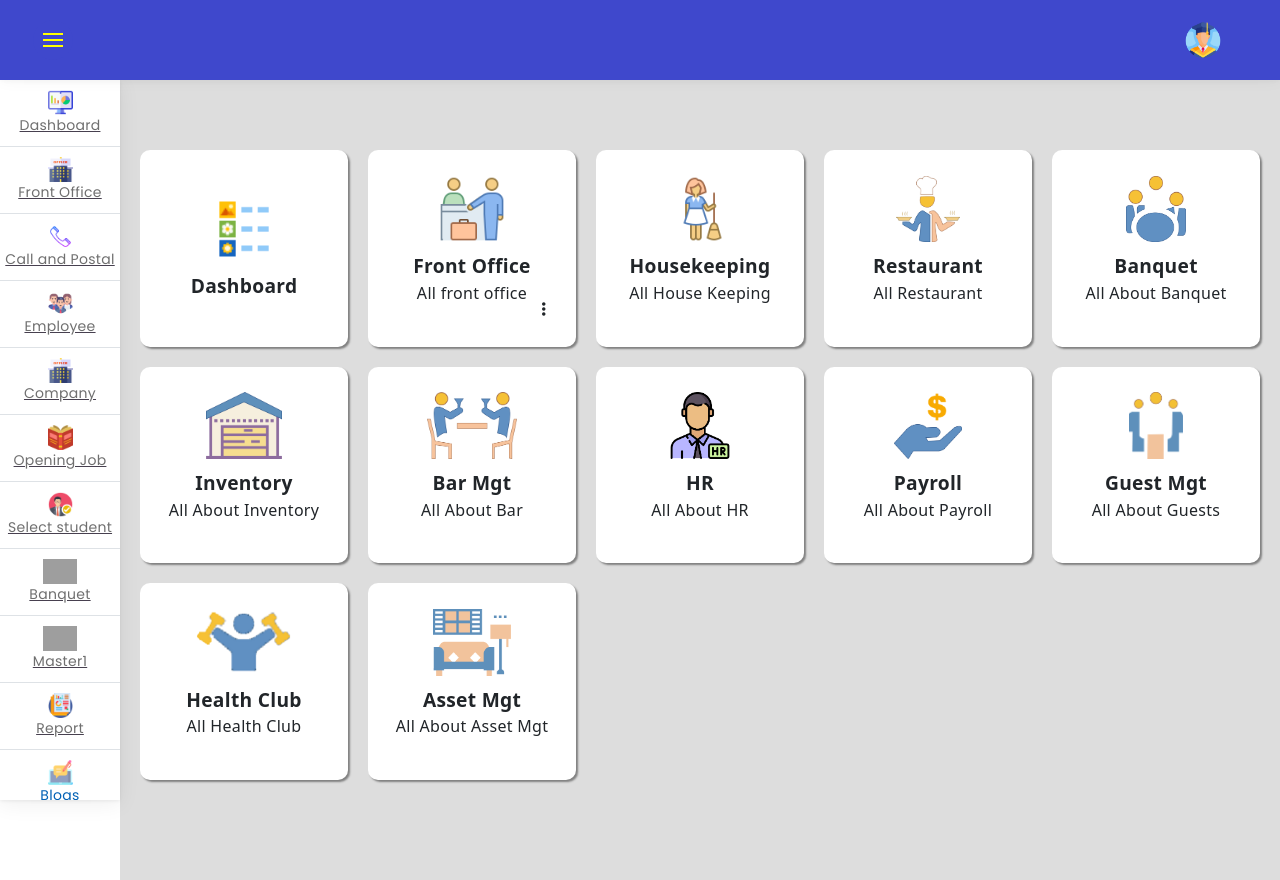
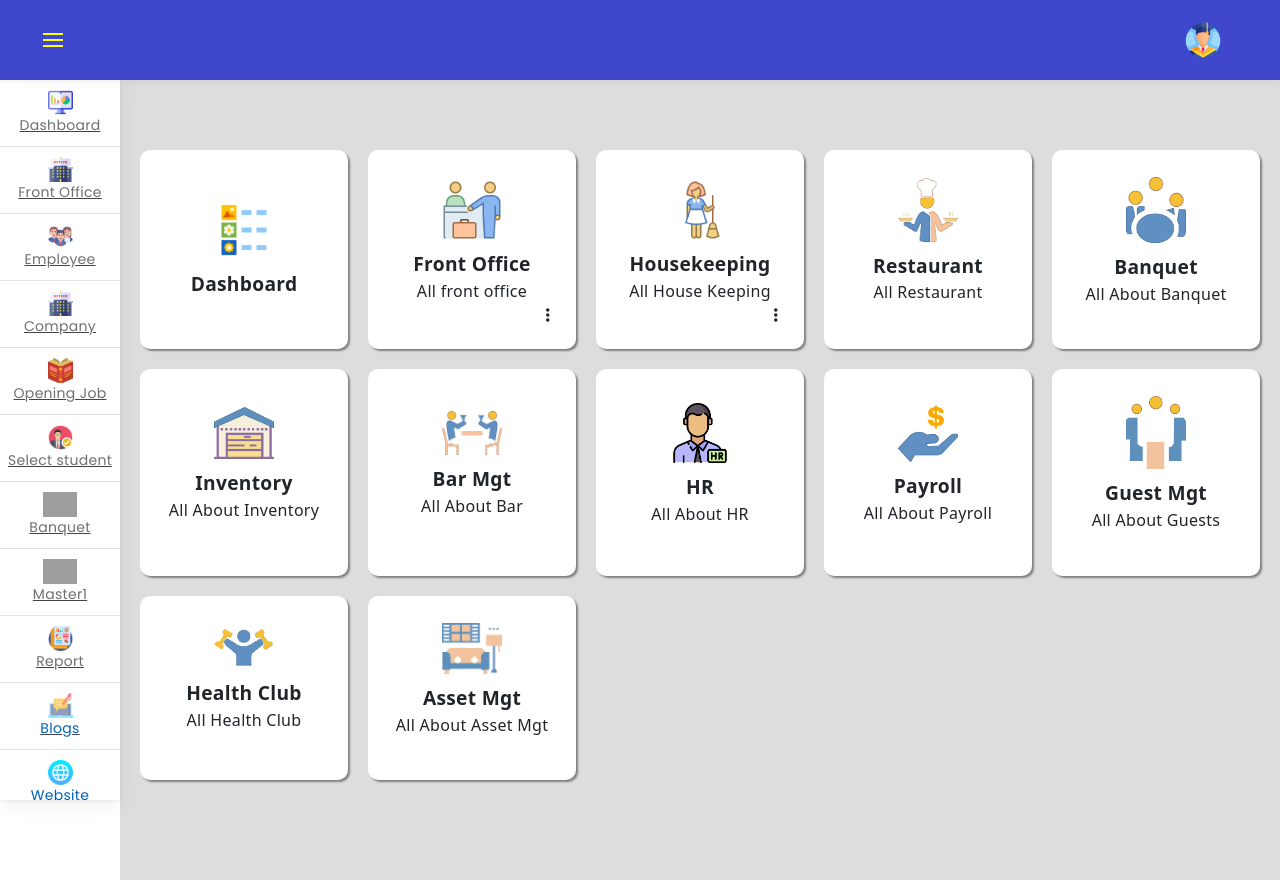
Before and after one commit to PrathameshNDixit/Project, a CodeIgniter app: page /Project/index.php/newdash/index in a window 1280 px wide. Run offline with CodeIgniter, Linux system fonts and the light colour scheme; some libraries are stand-ins or nearby versions; grey boxes are pictures that could not be loaded.

Commit message:
Added new menu ba in dashboard

```diff
--- a/application/controllers/RoomStatus.php
+++ b/application/controllers/RoomStatus.php
@@ -23,7 +23,6 @@ class RoomStatus extends CI_Controller
         //$data['data']=$this->Commonmodel->getAll('branch_master');
         $this->load->view('common/header_view');
         $this->load->view('RoomStatus/RoomStatusDetailView');
-        // $this->load->view('Branch/Branch_detail',$data);
         $this->load->view('common/footer_view');
     }
     public function create()
--- a/application/views/Dashboard/Newdashview.php
+++ b/application/views/Dashboard/Newdashview.php
@@ -17,13 +17,20 @@
             <div class="myhead">Front Office</div>
             <p>All front office</p>
         </div>
-        <div class="mynav-menu-btn"><i id="mynav-menu-btn" class="fa-solid fa-ellipsis-vertical"></i></div>
-        <div id="menu1" class="mynav-menu">
-            <a class="mynav-menu-link">Home</a>
-            <a href="<?php echo base_url() ?>index.php/reservation/create" class="mynav-menu-link">Reservation</a>
-            <a class="mynav-menu-link">fvgrtg</a>
-            <a class="mynav-menu-link">4tvbrtby</a>
-            <a class="mynav-menu-link">trbrt</a>
+        <div class="mydropdown">
+            <div class="dropbtn">
+                <i id="mynav-menu-btn" class="fa-solid fa-ellipsis-vertical"></i>
+            </div>
+            <div class="mydropdown-content">
+                <a href="<?= base_url(); ?>index.php/Reservation/create">Reservation</a>
+                <a href="<?= base_url(); ?>index.php/RoomStatus/create">Room Status</a>
+                <a href="<?= base_url(); ?>index.php/WakeupCall/create">Wakeup Call</a>
+                <a href="<?= base_url(); ?>index.php/taskmgt/create">Task Management</a>
+                <a href="<?= base_url(); ?>index.php/Customermsg/create">Staff/Customer Message</a>
+                <a href="<?= base_url(); ?>index.php/dispatch/create">Postal Dispatch</a>
+                <a href="<?= base_url(); ?>index.php/postalrecieve/create">Postal Recieve</a>
+                <a href="<?= base_url(); ?>index.php/enquiry/create">Enquiry</a>
+            </div>
         </div>
     </div>
     <div class="dash-card">
@@ -33,6 +40,19 @@
         <div class="content-container">
             <div class="myhead">Housekeeping</div>
             <p>All House Keeping</p>
+        </div>
+        <div class="mydropdown">
+            <div class="dropbtn">
+                <i id="mynav-menu-btn" class="fa-solid fa-ellipsis-vertical"></i>
+            </div>
+            <div class="mydropdown-content">
+                <a href="">Home</a>
+                <a href="">About</a>
+                <a href="">Carrers</a>
+                <a href="">Home</a>
+                <a href="">About</a>
+                <a href="">Carrers</a>
+            </div>
         </div>
     </div>
     <div class="dash-card">
--- a/application/views/common/header_view.php
+++ b/application/views/common/header_view.php
@@ -476,12 +476,6 @@
                                 Office</span></a>
                         <div class="triangle"></div>
                     </li>
-                    <li class="nav-item" data-item="CallAndPostal"><a class="nav-item-hold"
-                            href="<?= base_url() ?>Frontoffice"><img height="25px"
-                                src="<?php echo base_url() ?>Assets\images\phone.png "><span class="nav-text">Call
-                                and Postal</span></a>
-                        <div class="triangle"></div>
-                    </li>
                     <li class="nav-item" data-item="extrakits"><a class="nav-item-hold"
                             href="<?= base_url() ?>Employee"><img height="25px"
                                 src="<?php echo base_url() ?>Assets\images\division.png "><span
@@ -547,18 +541,6 @@
                     <li class="nav-item"><a href="<?= base_url(); ?>index.php/BanquetPkg/create"><i
                                 class=" fa-lg fas fa-user-edit animtxt" aria-hidden="true"></i><span
                                 class="item-name">Banquet Package Creation</span></a></li>
-                </ul>
-
-                <ul class="childNav" data-parent="CallAndPostal">
-                    <li class="nav-item"><a href="<?= base_url(); ?>index.php/dispatch/create"><i
-                                class="fa fa-lg fas fa-user-plus animtxt" aria-hidden="true"></i><span
-                                class="item-name">Postal Dispatch</span></a></li>
-                    <li class="nav-item"><a href="<?= base_url(); ?>index.php/postalreceive/create"><i
-                                class=" fa-lg fas fa-user-edit animtxt" aria-hidden="true"></i><span
-                                class="item-name">Postal Recieve</span></a></li>
-                    <li class="nav-item"><a href="<?= base_url(); ?>index.php/enquiry/create"><i
-                                class=" fa-lg fas fa-user-edit animtxt" aria-hidden="true"></i><span
-                                class="item-name">Enquiry</span></a></li>
                 </ul>
 
                 <ul class="childNav" data-parent="form">
@@ -724,19 +706,21 @@
                         <li class="nav-item"><a href="<?= base_url(); ?>index.php/WakeupCall/create"><i
                                     class="fa fa-lg fa-check-square animtxt" aria-hidden="true"></i><span
                                     class="item-name">Wakeup Call</span></a></li>
-                        <li class="nav-item"><a href="<?= base_url(); ?>index.php/postalreceive/create"><i
-                                    class="fas fa-times-circle fa-lg animtxt" aria-hidden="true"></i><span
-                                    class="item-name">Postal Receive</span></a></li>
-                        <li class="nav-item"><a href="<?= base_url(); ?>index.php/dispatch/create"><i
-                                    class="fas fa-times-circle fa-lg animtxt" aria-hidden="true"></i><span
-                                    class="item-name">Postal Dispatch</span></a></li>
-                        <li class="nav-item"><a href="<?= base_url(); ?>index.php/enquiry/create"><i
-                                    class="fas fa-times-circle fa-lg animtxt" aria-hidden="true"></i><span
-                                    class="item-name">Enquiry</span></a></li>
+                        <li class="nav-item"><a href="<?= base_url(); ?>index.php/taskmgt/create"><i
+                                    class="fa fa-lg fa-check-square animtxt" aria-hidden="true"></i><span
+                                    class="item-name">Task Management</span></a></li>
                         <li class="nav-item"><a href="<?= base_url(); ?>index.php/Customermsg/create"><i
                                     class="fa fa-lg fa-user-times animtxt" aria-hidden="true"></i><span
                                     class="item-name">Staff/Customer Message</span></a></li>
-
+                        <li class="nav-item"><a href="<?= base_url(); ?>index.php/dispatch/create"><i
+                                    class="fa fa-lg fas fa-user-plus animtxt" aria-hidden="true"></i><span
+                                    class="item-name">Postal Dispatch</span></a></li>
+                        <li class="nav-item"><a href="<?= base_url(); ?>index.php/postalreceive/create"><i
+                                    class=" fa-lg fas fa-user-edit animtxt" aria-hidden="true"></i><span
+                                    class="item-name">Postal Recieve</span></a></li>
+                        <li class="nav-item"><a href="<?= base_url(); ?>index.php/enquiry/create"><i
+                                    class=" fa-lg fas fa-user-edit animtxt" aria-hidden="true"></i><span
+                                    class="item-name">Enquiry</span></a></li>
                     </ul>
 
                     <!-- <ul class="childNav"  data-parent="forms">
--- a/web_resources/dist/css/Newdsh.css
+++ b/web_resources/dist/css/Newdsh.css
@@ -5,9 +5,7 @@
 }
 
 .img-container img {
-    width: 100px;
-    aspect-ratio: 3/2;
-    object-fit: contain;
+    width: 60px;
     z-index: 1;
     position: relative;
 }
@@ -22,7 +20,11 @@
     box-shadow: 2px 2px 2px grey;
     background-color: #fff;
     padding: 20px;
-    transition: 0.2s;
+    transition: 0.5s;
+}
+
+.dash-card:hover {
+    box-shadow: 0 0 15px #39393a;
 }
 
 .mycontainer {
@@ -53,41 +55,52 @@
     width: 30px;
 }
 
-.mynav-menu {
-    display: flex;
-    flex-direction: column;
-
-    position: absolute;
-    left:2px;
-    bottom: -100;
-    z-index: 1000;
-    background-color: #fff;
-    box-shadow: 0 0 15px grey;
-    border-radius: 10px;
-    display: none;
-}
-.active{
+.active {
     display: block;
 }
-.mynav-menu-link{
-    display: block;
-    padding:5px 30px;
+
+.dropbtn {
+    position: absolute;
+    right: 10px;
+    bottom: 10px;
+    padding: 16px;
+    font-size: 16px;
+}
+
+.dropbtn:hover {
+    background-color: #ddd;
+}
+
+.mydropdown-content a {
     text-decoration: none;
     color: black;
-}
-.mynav-menu-link:hover {
-    background-color: #aaa;
+    display: block;
+    padding: 7px 30px;
+    font-size: 1.2rem;
+    transition: 0.3s;
+    /* text-align: center; */
 }
 
-#mynav-menu-btn {
-    position: absolute;
-    right: 20px;
-    bottom: 20px;
-    padding: 10px;
+.mydropdown-content a:hover {
+    background-color: #daddd8;
+    color: #1c1c1c;
 }
-#mynav-menu-btn:hover .mynav-menu{
+
+.mydropdown:hover .mydropdown-content {
     display: block;
 }
+
+.mydropdown-content {
+    display: none;
+    position: absolute;
+    background-color: #fafaff;
+    box-shadow: 0px 8px 16px 0px #9a998c;
+    z-index: 500;
+    min-width: 190px;
+    right: 0;
+    border-radius: 5px;
+}
+
 
 @media only screen and (max-width: 1300px) {
     .mycontainer {
```
Also changed, not shown: application/views/BanquestBooking/BanquestBooking_View.php (+5 -7 lines), application/views/BanquetPkg/BanquetPkg_View.php (+52 -23 lines), application/views/Taskmgt/Taskmgt_View.php (+13 -6 lines).
